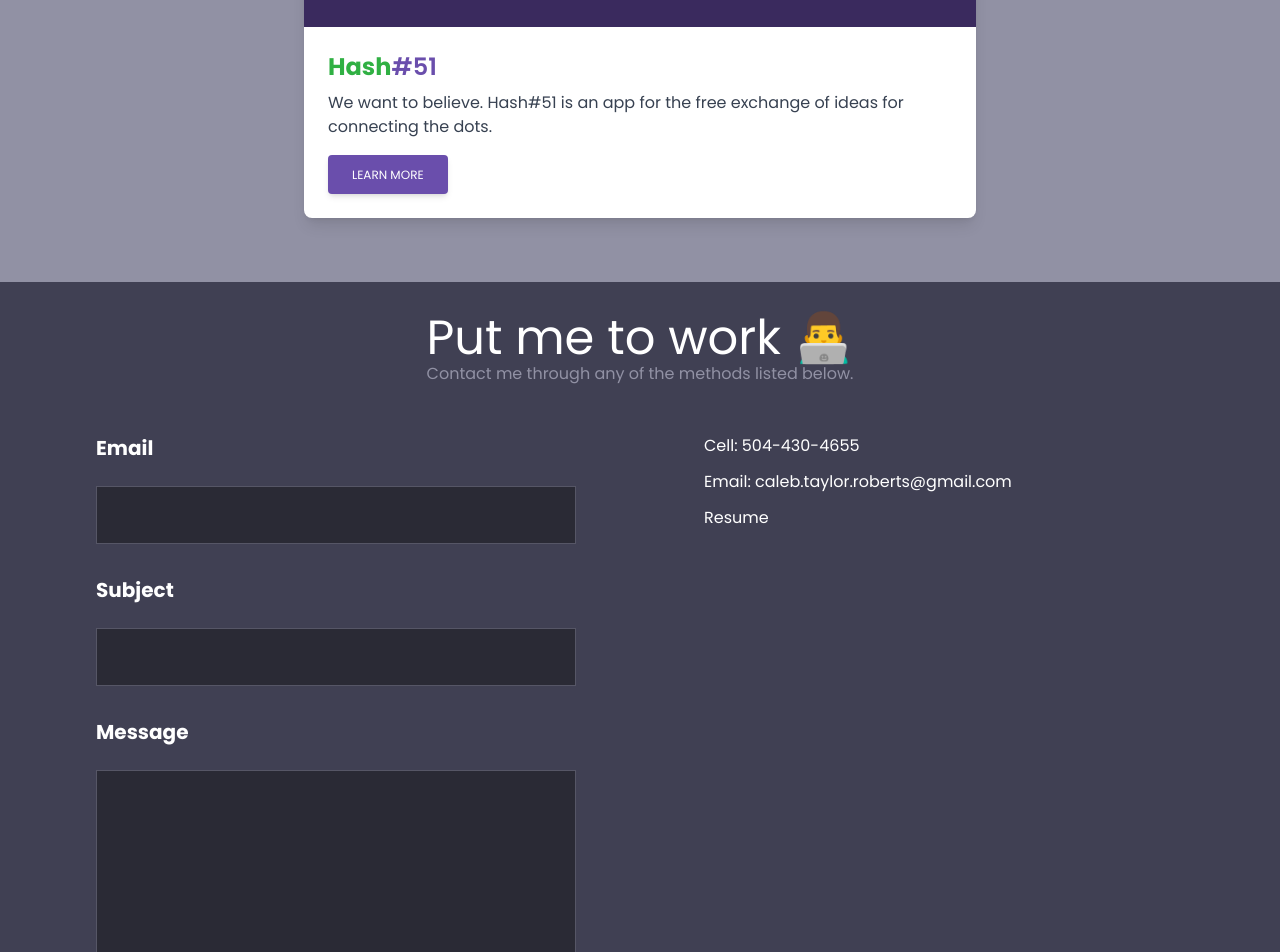
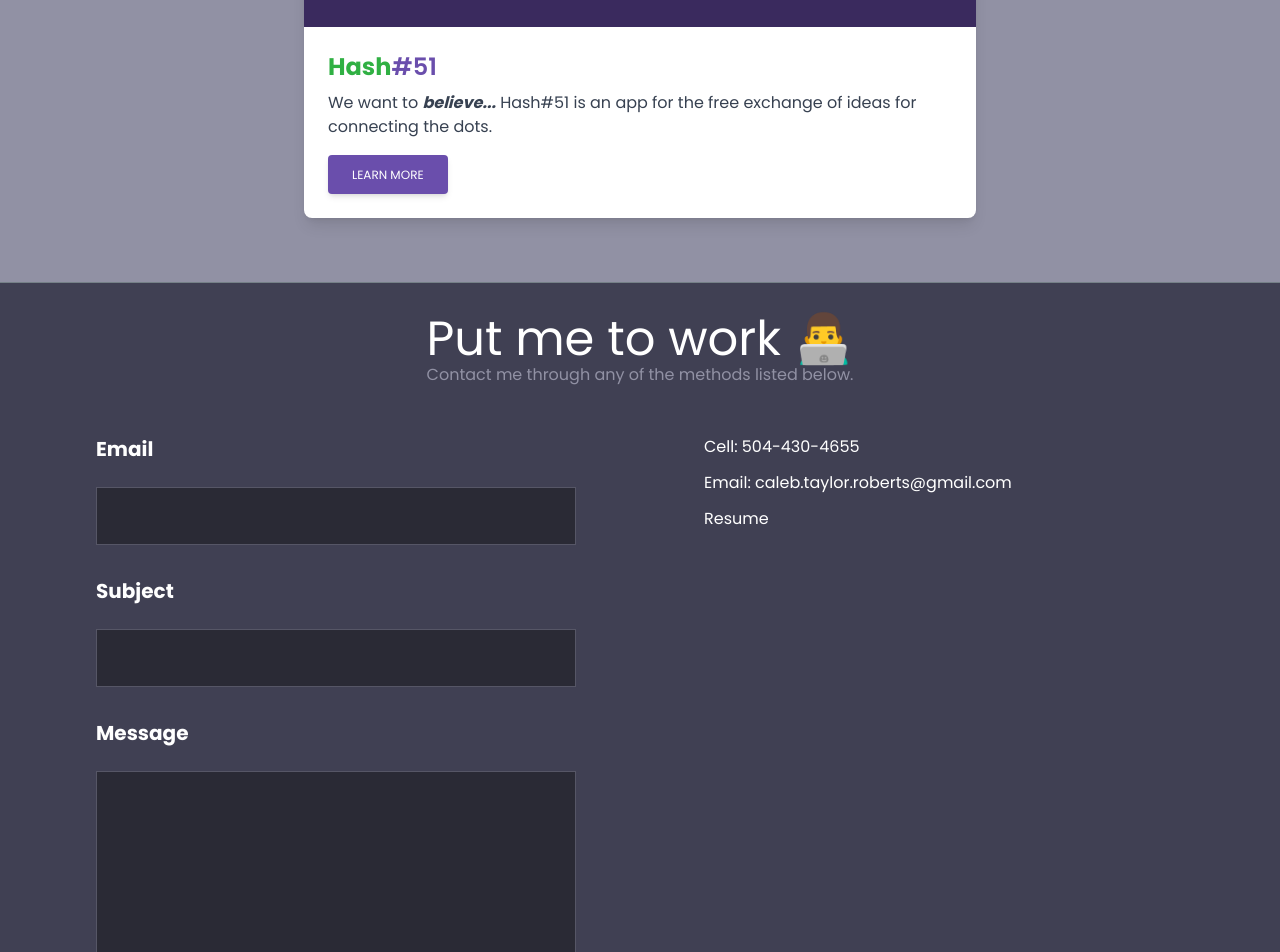
Before and after one commit to calebbbbs/portfolio, a React (Create React App) app in the folder frontend/: page / in a window 1280 px wide. Shown: the part 1848-2800 px from the top of the page. Built offline with nearby package versions, Linux system fonts and the light colour scheme.

Commit message:
portfolio finished, now for animated modals

```diff
--- a/frontend/src/components/Footer.jsx
+++ b/frontend/src/components/Footer.jsx
@@ -3,7 +3,7 @@ function Footer() {
   return (
     <>
       <footer className='footer mx-auto relative left-0 bottom-0 right-0'>
-        <ul className='py-10 button-group flex justify-center gap-4 bg-body dark:bg-black'>
+        <ul className='py-10 button-group flex justify-center gap-4 bg-body dark:bg-[#171717]'>
           <li><SocialIcon url='https://www.twitter.com/calebbbbs_io' bgColor='#1D9BF0'/></li>
           <li><SocialIcon url='https://github.com/calebbbbs' bgColor='#F0F6FC'/></li>
           <li><SocialIcon url='https://www.linkedin.com/in/calebbbbs/' bgColor='#0A66C2'/></li>
--- a/frontend/src/components/Header.jsx
+++ b/frontend/src/components/Header.jsx
@@ -19,7 +19,7 @@ function Header() {
   }
   return (
     <>
-      <section className='header bg-body dark:bg-black'>
+      <section className='header bg-body dark:bg-[#171717]'>
         <header className='mx-auto flex flex-row px-6'>
           <Link
             to='/'
--- a/frontend/src/components/Portfolio.jsx
+++ b/frontend/src/components/Portfolio.jsx
@@ -4,7 +4,7 @@ import screenshot2 from '../assets/Screenshot (3).png'
 function Portfolio() {
   return (
     <>
-      <div className='bg-secondary box flex justify-between items-center w-auto dark:bg-black dark:bg-opacity-80 pt-3'>
+      <div className='bg-secondary box flex justify-between items-center w-auto dark:bg-[#171717] pt-3'>
         <section className='w-full'>
           <h1 className='dark:text-[#9a30cf] text-input text-center text-5xl underline-offset-4'>
             Portfolio
@@ -55,7 +55,7 @@ function Portfolio() {
                     <strong>Hash</strong><span className='text-[#6a4eac] font-semibold'>#51</span>
                   </h5>
                   <p className='text-gray-700 dark:text-white text-base mb-4'>
-                    We want to believe. Hash#51 is an app for the free exchange
+                    We want to <strong><em>believe...</em></strong> Hash#51 is an app for the free exchange
                     of ideas for connecting the dots.
                   </p>
                   <button
--- a/frontend/src/pages/Landing.jsx
+++ b/frontend/src/pages/Landing.jsx
@@ -1,22 +1,26 @@
 import Bio from '../components/Bio'
 import Portfolio from '../components/Portfolio'
+import { useState } from 'react'
 // import LittleRock from '../assets/untitled-1-2.jpg';
 // import Terminal from '../components/Terminal'
 // import ContactMe from './ContactMe'
 // import {useState} from 'react'
 
 function Landing() {
+  const [theme, setTheme] = useState(localStorage.theme);
   // const [email, setEmai]
-
 
   return (
     <>
       {/* <Terminal /> */}
       <div className='bg-little-rock bg-center bg-cover dark:bg-bw_lr box py-24 brightness-95'>
+        <div className='min-w-min mx-auto'>
           <Bio />
         </div>
+      </div>
       <Portfolio />
-      <div className='box flex justify-between items-center md:px-14 lg:px-24 w-auto bg-nav dark:bg-black'>
+      <hr className='dark:border-[#9a30cf] border-[#758087]' />
+      <div className='box flex justify-between items-center md:px-14 lg:px-24 w-auto bg-nav dark:bg-[#171717]'>
         <section className='w-full'>
           <h2 className='text-5xl pt-8 text-white text-center'>
             Put me to work 👨‍💻
@@ -24,28 +28,47 @@ function Landing() {
           <p className='text-secondary text-center dark:text-[#9a30cf]'>
             Contact me through any of the methods listed below.
           </p>
-
-          <div className='w-full grid lg:grid-cols-2 gap-8 lg:gap-32 my-12 justify-center' action='mailto:caleb.taylor.roberts@gmail.com' method='post' encType='text/plain'>
+          <div className='container mx-auto xs:justify-items-center'>
+            <div
+              className='w-full grid lg:grid-cols-2 gap-8 lg:gap-32 my-12 justify-center'
+              action='mailto:caleb.taylor.roberts@gmail.com'
+              method='post'
+              encType='text/plain'
+            >
               <div className='space-y-8'>
                 <div>
                   <label className='text-white block mb-6 text-xl font-bold'>
                     Email
                   </label>
-                <input className='w-full border border-input-border bg-input dark:bg-[#758087] px-4 py-4 text-white dark:text-black' type='email' name='yourEmail'/>
+                  <input
+                    className='w-full border border-input-border bg-input dark:bg-[#758087] px-4 py-4 text-white dark:text-black'
+                    type='email'
+                    name='yourEmail'
+                  />
                 </div>
                 <div>
                   <label className='text-white block mb-6 text-xl font-bold'>
                     Subject
                   </label>
-                <input className='w-full border border-input-border bg-input dark:bg-[#758087] px-4 py-4 text-white dark:text-black' type='text' name='yourSubject'/>
+                  <input
+                    className='w-full border border-input-border bg-input dark:bg-[#758087] px-4 py-4 text-white dark:text-black'
+                    type='text'
+                    name='yourSubject'
+                  />
                 </div>
                 <div>
                   <label className='text-white block mb-6 text-xl font-bold'>
                     Message
                   </label>
-                <textarea className='w-full border border-input-border bg-input dark:bg-[#758087] text-white dark:text-black px-4 py-4 h-56 resize-none' name='yourMessage'></textarea>
+                  <textarea
+                    className='w-full border border-input-border bg-input dark:bg-[#758087] text-white dark:text-black px-4 py-4 h-56 resize-none'
+                    name='yourMessage'
+                  ></textarea>
                 </div>
-              <button className='transition ease-in-out delay-150 hover:-translate-y-1 hover:scale-110 hover:bg-emerald-600 hover:shadow-emerald-600/20 hover:brightness-100 duration-300 px-6 py-3 bg-input dark:bg-[#9a30cf] dark:hover:bg-[#9a30cf] dark:hover:shadow-[#9a30cf]/40 dark:shadow-[#9a30cf]/20 shadow-lg shadow-input/40 text-white font-bold' type='submit'>
+                <button
+                  className='transition ease-in-out delay-150 hover:-translate-y-1 hover:scale-110 hover:bg-emerald-600 hover:shadow-emerald-600/20 hover:brightness-100 duration-300 px-6 py-3 bg-input dark:bg-[#9a30cf] dark:hover:bg-[#9a30cf] dark:hover:shadow-[#9a30cf]/40 dark:shadow-[#9a30cf]/20 shadow-lg shadow-input/40 text-white font-bold'
+                  type='submit'
+                >
                   Send it!
                 </button>
               </div>
@@ -66,6 +89,7 @@ function Landing() {
                 </a>
               </div>
             </div>
+          </div>
         </section>
       </div>
       {/* <ContactMe /> */}
```
Lines whose indentation alone changed are shown as unchanged.
